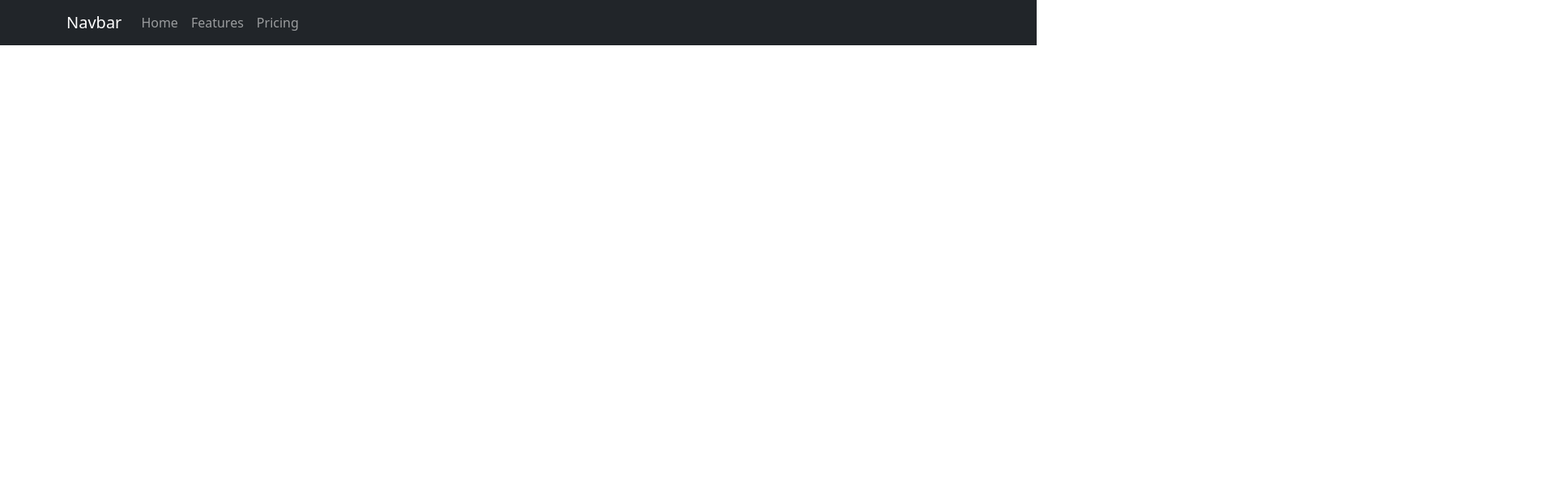
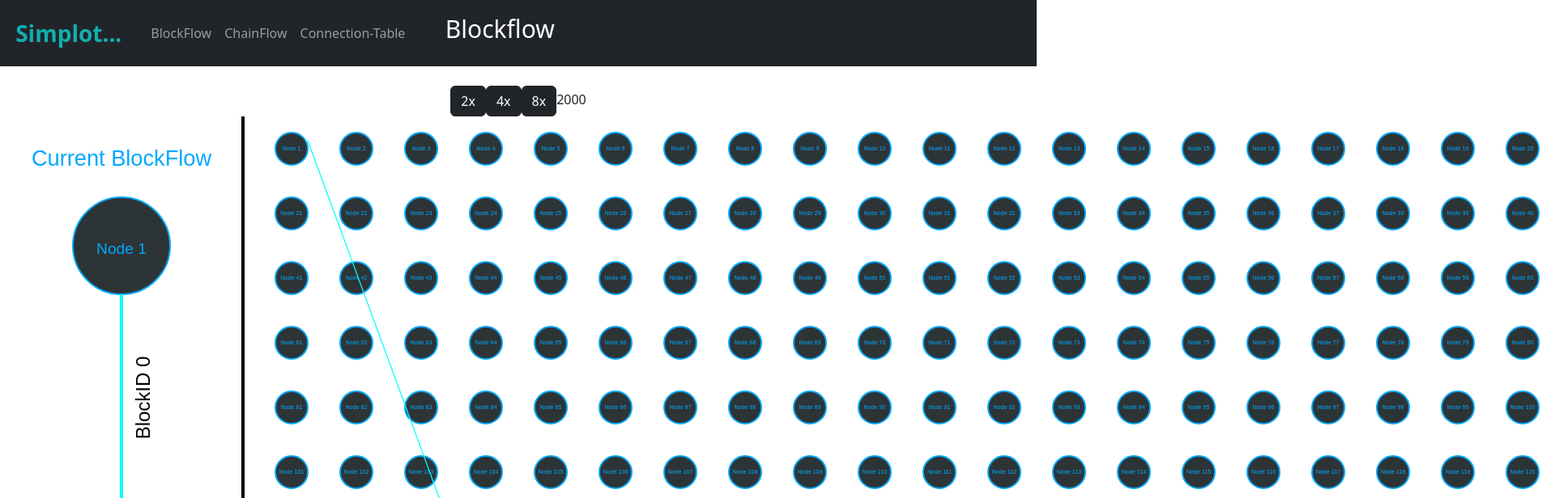
Before and after one commit to joydip007x/SimPlot, a React (Create React App) app: page /blockflow in a window 1280 px wide. Shown: the top 616 px of the page at 81% size, 1920 px wide, since content can reach past the window. Built offline with nearby package versions, Linux system fonts and the light colour scheme.

Commit message:
protype v3.1 uiAdd

```diff
--- a/src/App.js
+++ b/src/App.js
@@ -1,5 +1,5 @@
 import React from 'react';
-import { BrowserRouter,Route, Routes } from 'react-router-dom';
+import { BrowserRouter,Route, Routes,Navigate } from 'react-router-dom';
 import './App.css';
 import 'bootstrap/dist/css/bootstrap.css';
 
@@ -14,8 +14,12 @@ function App() {
       <Navbar/>
         <BrowserRouter>
             <Routes>
-                <Route path='/'  element={<BlockFlow/>} />
-                <Route path='/1'  element={<ChainFlow/>} />
+
+                <Route path="/" element={<Navigate replace to="/blockflow"/>} />
+
+
+                <Route path='/blockflow'  element={<BlockFlow/>} />
+                <Route path='/chainflow'  element={<ChainFlow/>} />
             </Routes>
         </BrowserRouter>
     </div>
--- a/src/components/BlockFlow/BlockFlow.js
+++ b/src/components/BlockFlow/BlockFlow.js
@@ -1,4 +1,6 @@
 import React, { useRef, useEffect,useState } from 'react'
+
+//FILE
 import flowTxt from '../../patterns/flow_Block_pattern.txt'
 
 import { drawRect,drawFillRect/*,drawFillRect2*/ } from '../DrawRectangle/Rectangle';
@@ -6,11 +8,11 @@ import { drawCircle } from '../DrawCircle/Circle';
 import { drawLineBetween } from '../DrawLine/Line';
 import {writeText,drawLabel,drawLabelBig} from '../DrawText/TextDraw';
 
+import Button from 'react-bootstrap/Button';
 
 import './BlockFlow.css'
 
 // export  const rootBlocFlow = () =>{
-
 
 // }
 function BlockFlow() {
@@ -24,6 +26,7 @@ function BlockFlow() {
   //   y: 0
   // });
   const [blockString,setblockString]=useState([]);
+  const [simSpeed,setsimSpeed] = useState(2000);
   let canvasObjAxisInfo=[];
 
   function reSetBlockString (arr){
@@ -123,9 +126,10 @@ function BlockFlow() {
 
   async function RectCanvas(blockArray){
 
+    blockArray.sort((a,b)=> a.transmission_timestamp>b.transmission_timestamp);
     console.log("RectCanvas "+ blockString.length+ " : x "+blockArray.length);
-    const r1Info = { x: 20, y: 30, w: 100, h: 50 };
-    const r1Style = { borderColor: 'red', borderWidth: 10 };
+    // const r1Info = { x: 20, y: 30, w: 100, h: 50 };
+    // const r1Style = { borderColor: 'red', borderWidth: 10 };
     //drawRect(ctx,r1Info, r1Style);
 
     let nx=100/1;
@@ -155,7 +159,7 @@ function BlockFlow() {
       canvasObjAxisInfo[i] = saveAxisInfo;
     }
 
-    await sleep(2000);
+    await sleep(simSpeed);
 
 
     let colorArray = ['aqua','orange','chartreuse','crimson',
@@ -165,7 +169,7 @@ function BlockFlow() {
 
     for(let i = 0; i <blockArray.length;i++) {
 
-      if(i==500)break;
+      if(i==50)break;
       const canvasData ={
         transmission_t:blockArray[i].transmission_timestamp,
         reception_t:blockArray[i].reception_timestamp,
@@ -175,16 +179,17 @@ function BlockFlow() {
       }
 
       if(curBlockID!=canvasData.block_id){
+
+          if(curBlockID!=null)
+          drawFillRect(ctx,{ x: (sx/2)-(radius), y: 7.4*sy, w: 90, h: 260 },
+              { borderColor: 'white', borderWidth: 1,backgroundColor: 'white' });
+
           curBlockID = canvasData.block_id;
-
-          drawFillRect(ctx,{ x: (sx/2)-(radius), y: 7.4*sy, w: 90, h: 260 },
-          { borderColor: 'white', borderWidth: 1,backgroundColor: 'white' });
-
           drawLabelBig(ctx,'BlockID '+curBlockID,
-          {x:(sx/2)-(radius*1.5),y:14*sy},{x:(sx/2)-(radius*1.5),y:4*sy})
+              {x:(sx/2)-(radius*1.5),y:14*sy},{x:(sx/2)-(radius*1.5),y:4*sy})
 
           colorIndex=(colorIndex+1)%9;
-          await sleep(2000);
+          await sleep(simSpeed*2);
       }
 
      let obj1=canvasObjAxisInfo[canvasData.begin_node_id-1],
@@ -228,7 +233,8 @@ function BlockFlow() {
        drawLineBetween(ctx,obj1.cirX+rad,obj1.cirY-25,
        obj2.cirX-rad,obj2.cirY+25,{strokeClr:colorArray[colorIndex],lWidth:3});
 
-      await sleep(500)
+      console.log(" simSpeed "+ simSpeed);
+      await sleep(simSpeed)
       const recClr = { x: (sx/2)-(radius*12.5), y: 17*sy-(radius/4), w: 900, h: 45 };
       const recClrStyle = { borderColor: 'white', borderWidth: 10,backgroundColor: 'white' };
       drawFillRect(ctx,recClr, recClrStyle);
@@ -320,7 +326,11 @@ function BlockFlow() {
 
   return (
     <div className="App">
-      <h3>BlockFlow </h3>
+      {/* <h3>BlockFlow </h3> */}
+      <Button variant="dark" onClick={()=>setsimSpeed(500)}>2x </Button>
+      <Button variant="dark" onClick={()=>setsimSpeed(250)}>4x </Button>
+      <Button variant="dark" onClick={()=>setsimSpeed(100)}>8x </Button>
+      {  simSpeed}
       <canvas ref={canvas}></canvas>
     </div>
   );
--- a/src/components/ChainFlow/ChainFlow.js
+++ b/src/components/ChainFlow/ChainFlow.js
@@ -28,6 +28,8 @@ export default function ChainFlow() {
     const pat2 = RegExp(/Minter [0-9]*/g) // matches 'Minter :'
     const pat3_line = RegExp(/[\w\W}*[0-9][\n]/g) //Matches '\n' NEWLINE
     const pat4_orphan = RegExp(/Orphan/g)  //Check if Orphan
+
+    const pat5 = RegExp(/chainflow/g)  //Check if Orphan
 
     function parseString(regex, str,orphanCheck=0) {
         let test,res="";
@@ -118,7 +120,7 @@ export default function ChainFlow() {
 
     return (
       <div className="App">
-        <h3>Chain -- Flow </h3>
+        {/* <h3>Chain -- Flow </h3> */}
         <canvas ref={canvas}></canvas>
       </div>
     );
--- /dev/null
+++ b/src/components/Navbar/Navbar.css
@@ -0,0 +1,24 @@
+
+.navBar{
+
+    /* align-content: flex-start !important; */
+    padding-left: 1.5%;
+    font-size: 28px ;
+    font-weight: 900;
+    color: rgb(18, 175, 175);
+}
+
+.me-auto{
+
+    margin-left: -10%;
+    font-size: 17px ;
+    color: rgb(255, 255, 255);
+}
+
+.navBarPageName{
+
+    margin-right: 46.5%;
+    margin-top: 0.4%;
+    color: rgb(255, 255, 255);
+    font-size: 30px;
+}
--- a/src/components/Navbar/Navbar.js
+++ b/src/components/Navbar/Navbar.js
@@ -2,18 +2,29 @@ import Container from 'react-bootstrap/Container';
 import Nav from 'react-bootstrap/Nav';
 import Navbar from 'react-bootstrap/Navbar';
 
+import './Navbar.css'
+
 function ColorSchemesExample() {
+
+  let pageName,currentUrl;
+  currentUrl= RegExp(/chainflow/g).exec(window.location.href);
+  //console.log(currentUrl!=null);
+  if( (currentUrl!=null) && currentUrl.at(0)=='chainflow'){ pageName="Chainflow"; }
+  currentUrl= RegExp(/blockflow/g).exec(window.location.href);
+  if((currentUrl!=null) && currentUrl.at(0)=='blockflow'){pageName="Blockflow";}
+
   return (
     <>
-      <Navbar bg="dark" variant="dark">
-        <Container>
-          <Navbar.Brand href="#home">Navbar</Navbar.Brand>
-          <Nav className="me-auto">
-            <Nav.Link href="#home">Home</Nav.Link>
-            <Nav.Link href="#features">Features</Nav.Link>
-            <Nav.Link href="#pricing">Pricing</Nav.Link>
+      <Navbar  bg="dark" variant="dark">
+        <Navbar.Brand className='navBar' href="#home">Simplot...</Navbar.Brand>
+        <Container  >
+          <Nav className="me">
+            <Nav.Link href="/blockflow">BlockFlow</Nav.Link>
+            <Nav.Link href="/chainflow">ChainFlow</Nav.Link>
+            <Nav.Link href="/table">Connection-Table</Nav.Link>
           </Nav>
         </Container>
+             <p className='navBarPageName'>{pageName}</p>
       </Navbar>
       <br />
       {/* <Navbar bg="primary" variant="dark">
--- a/src/index.js
+++ b/src/index.js
@@ -6,9 +6,9 @@ import reportWebVitals from './reportWebVitals';
 
 const root = ReactDOM.createRoot(document.getElementById('root'));
 root.render(
-  <React.StrictMode>
+
     <App />
-  </React.StrictMode>
+
 );
 
 // If you want to start measuring performance in your app, pass a function
```
